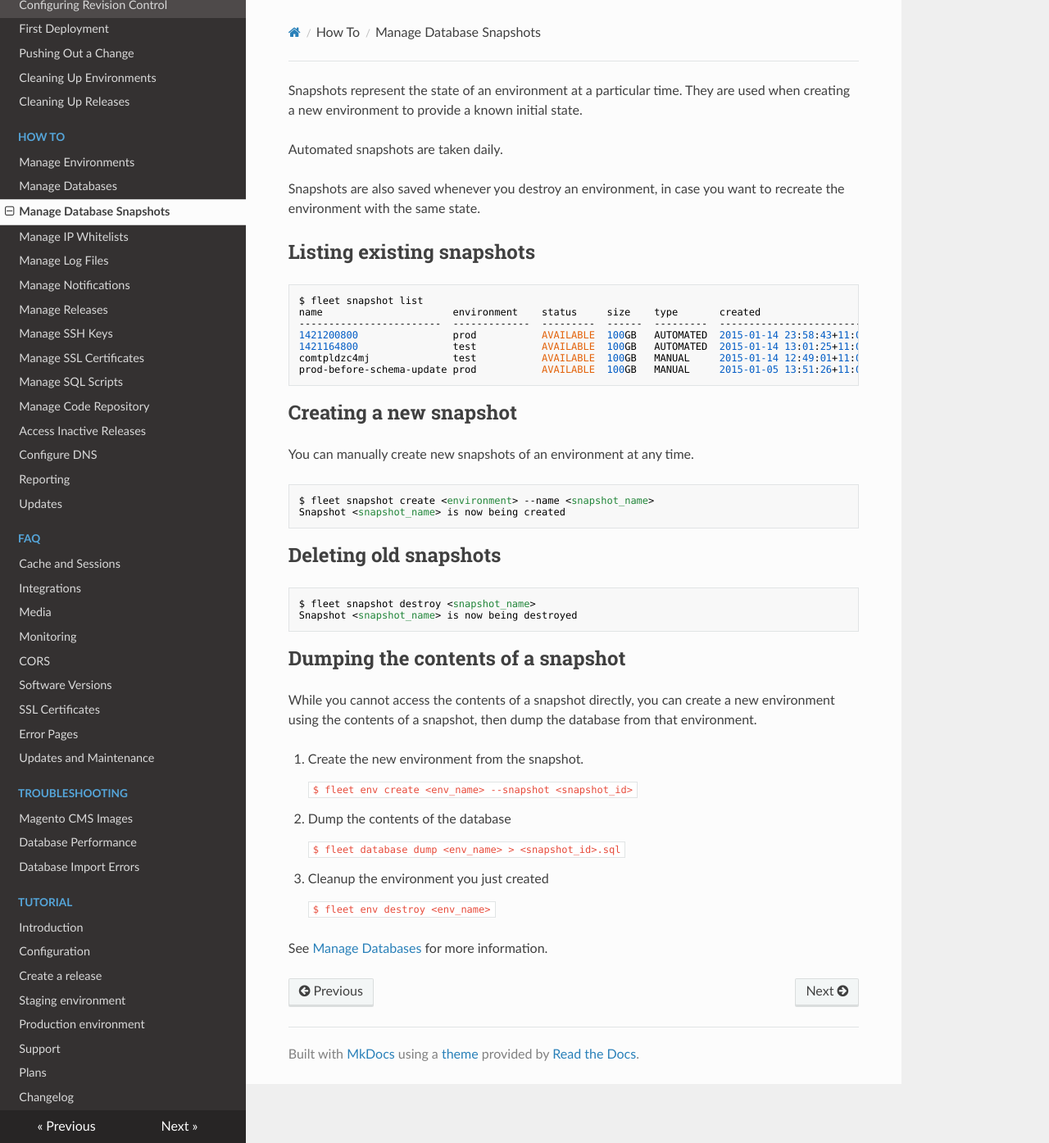
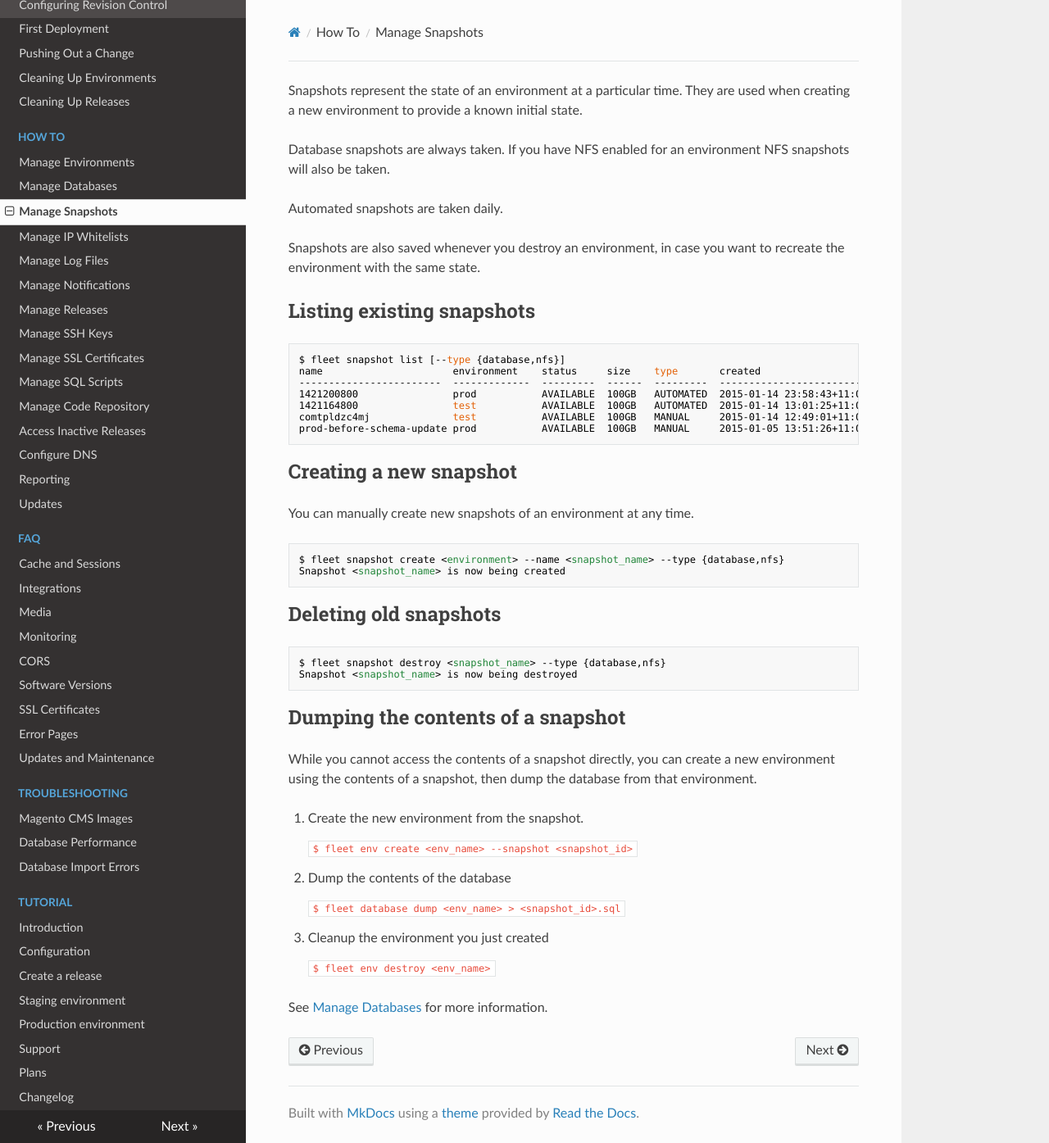
Before and after one commit to anchor/fleet-magento-docs, an MkDocs documentation site: the page built from docs/how-to/manage-snapshots.md, in a window 1280 px wide and 1395 px high. Shown: the whole window at 82% size. Built offline with MkDocs 1.6.1, drawn with Linux system fonts in a browser that asks for light colours; nearby versions of some CDN libraries; old or Windows-style settings are respelled for this version of MkDocs.

Commit message:
Update documentation to reflect NFS snapshotting

````diff
--- a/docs/how-to/manage-snapshots.md
+++ b/docs/how-to/manage-snapshots.md
@@ -1,5 +1,8 @@
 Snapshots represent the state of an environment at a particular time.
 They are used when creating a new environment to provide a known initial state.
+
+Database snapshots are always taken. If you have NFS enabled for an environment
+NFS snapshots will also be taken.
 
 Automated snapshots are taken daily.
 
@@ -10,7 +13,7 @@ Listing existing snapshots
 ----
 
 ```
-$ fleet snapshot list
+$ fleet snapshot list [--type {database,nfs}]
 name                      environment    status     size    type       created
 ------------------------  -------------  ---------  ------  ---------  -------------------------
 1421200800                prod           AVAILABLE  100GB   AUTOMATED  2015-01-14 23:58:43+11:00
@@ -25,7 +28,7 @@ Creating a new snapshot
 You can manually create new snapshots of an environment at any time.
 
 ```
-$ fleet snapshot create <environment> --name <snapshot_name>
+$ fleet snapshot create <environment> --name <snapshot_name> --type {database,nfs}
 Snapshot <snapshot_name> is now being created
 ```
 
@@ -33,7 +36,7 @@ Deleting old snapshots
 ----
 
 ```
-$ fleet snapshot destroy <snapshot_name>
+$ fleet snapshot destroy <snapshot_name> --type {database,nfs}
 Snapshot <snapshot_name> is now being destroyed
 ```
 
--- a/mkdocs.yml
+++ b/mkdocs.yml
@@ -34,7 +34,7 @@ pages:
 - How To:
   - 'Manage Environments': 'how-to/manage-environments.md'
   - 'Manage Databases': 'how-to/manage-databases.md'
-  - 'Manage Database Snapshots': 'how-to/manage-snapshots.md'
+  - 'Manage Snapshots': 'how-to/manage-snapshots.md'
   - 'Manage IP Whitelists': 'how-to/manage-whitelists.md'
   - 'Manage Log Files': 'how-to/manage-logs.md'
   - 'Manage Notifications': 'how-to/manage-notifications.md'
````
Also changed, not shown: docs/how-to/manage-environments.md (+3 -3 lines).
